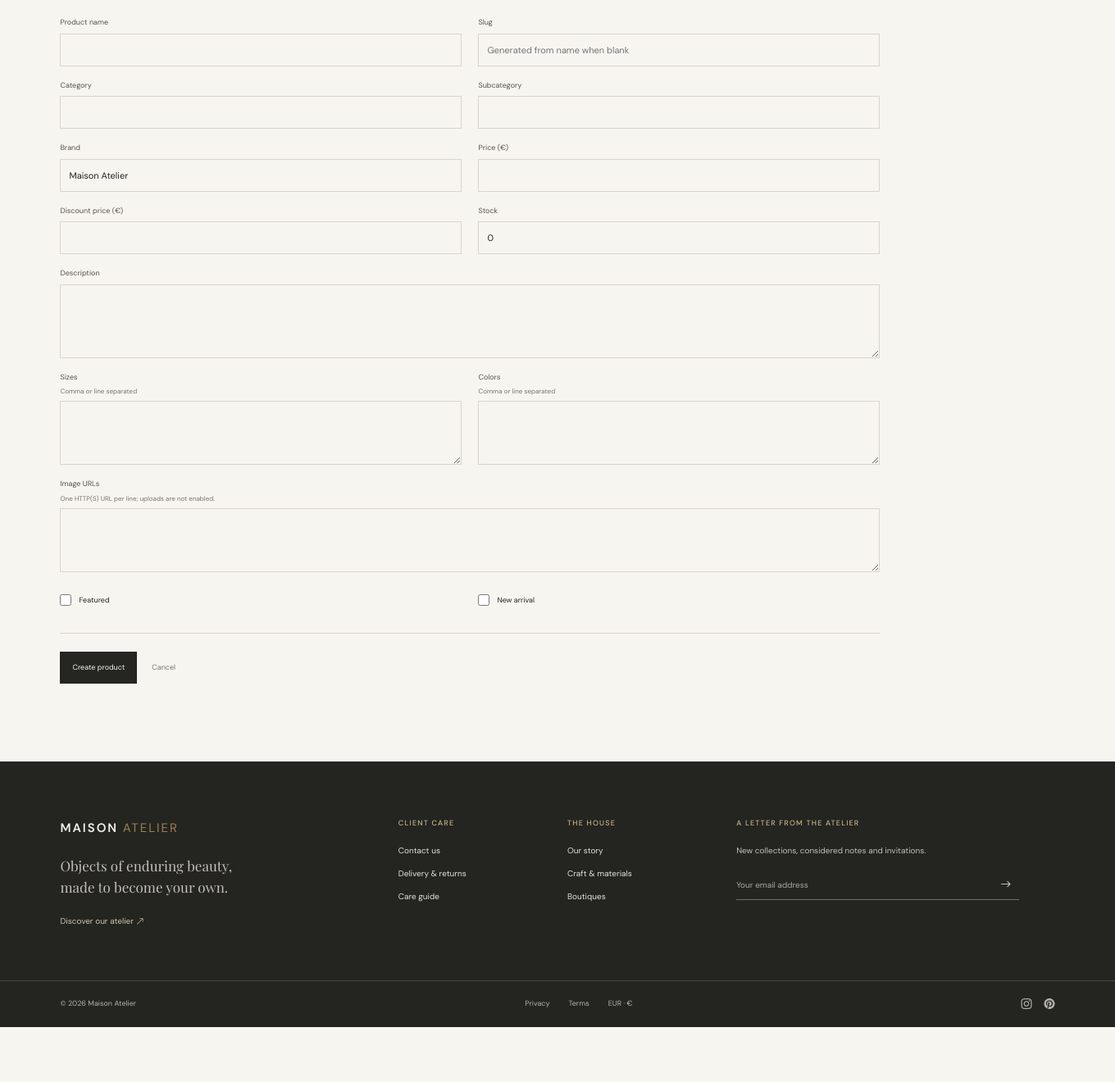
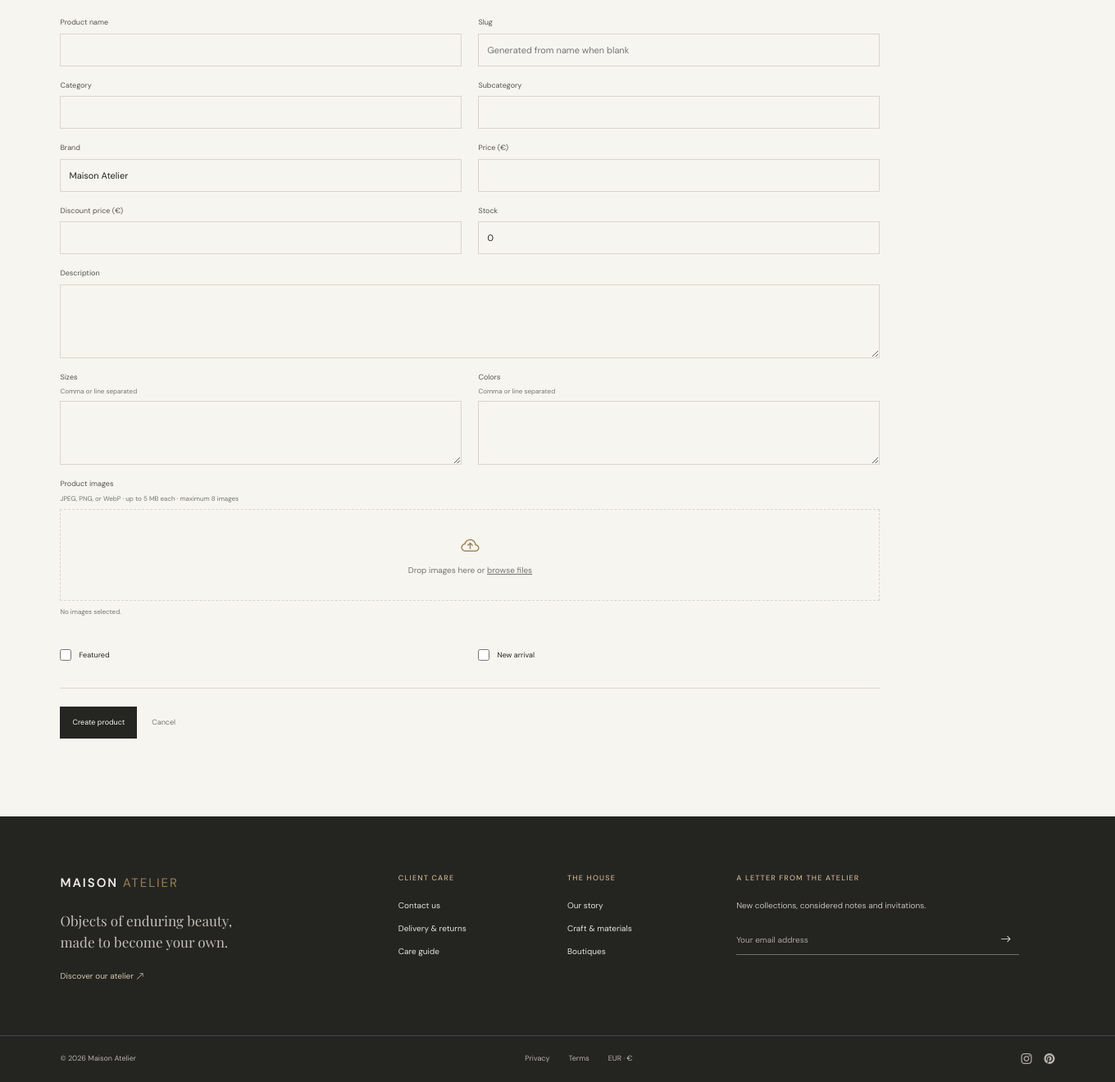
Before and after one commit to ayushgit-art/Sample-Luxury-Ecommerce-Site-, a Node server app: template views/admin/product-form.ejs in a window 1360 px wide; the page is wider, and only the part inside the window is pictured. Shown: the part 340-1660 px from the top of that part at 82% size. Before the commit the page ends 1593 px from the top of that part, so only its background shows below. Run offline with Node 20, Linux system fonts and the light colour scheme; the template is opened without the code that fills it: values that come from a table or form of the project are taken from there, others are empty; data comes from the database, SQL or seed files in the repository; some libraries are stand-ins or nearby versions; some web fonts are replaced.

Commit message:
Drop down added

```diff
--- a/app.js
+++ b/app.js
@@ -18,6 +18,7 @@ app.set('views', path.join(__dirname, 'views'));
 app.use(express.urlencoded({ extended: false }));
 app.use(express.json());
 app.use(express.static(path.join(__dirname, 'public')));
+app.use('/uploads', express.static(path.join(__dirname, 'uploads')));
 app.use(createSessionMiddleware());
 app.use((req, res, next) => {
 	res.locals.currentUser = req.session.userId ? { email: req.session.userEmail, role: req.session.userRole } : null;
--- a/package.json
+++ b/package.json
@@ -17,7 +17,8 @@
     "ejs": "^3.1.10",
     "express": "^4.21.2",
     "express-session": "^1.19.0",
-    "mongoose": "^8.9.5"
+    "mongoose": "^8.9.5",
+    "multer": "^2.4.0"
   },
   "devDependencies": {
     "nodemon": "^3.1.9"
--- a/public/css/styles.css
+++ b/public/css/styles.css
@@ -697,6 +697,17 @@ img { display: block; max-width: 100%; }
 .admin-form-grid .admin-full-width { grid-column: 1 / -1; }
 .admin-form-grid .admin-check { display: flex; align-items: center; gap: 9px; min-height: 35px; color: var(--ink); }
 .admin-form-grid .admin-check input { width: 14px; height: 14px; accent-color: var(--ink); }
+.admin-image-upload-label { margin: 0 0 7px; color: #56544e; font-size: 9px; }
+.admin-image-upload-label small { display: block; margin-top: 4px; color: var(--muted); font-size: 8px; }
+.admin-image-input { position: absolute; width: 1px; height: 1px; overflow: hidden; clip: rect(0, 0, 0, 0); white-space: nowrap; clip-path: inset(50%); }
+.admin-image-dropzone { width: 100%; min-height: 112px; display: flex; flex-direction: column; align-items: center; justify-content: center; gap: 8px; border: 1px dashed var(--line); background: #f7f5f0; color: var(--muted); font: 10px var(--sans); cursor: pointer; }
+.admin-image-dropzone i { color: var(--gold); font-size: 22px; }
+.admin-image-dropzone:hover, .admin-image-dropzone:focus-visible, .admin-image-dropzone.is-dragging { border-color: var(--gold); outline: 1px solid var(--gold); }
+.admin-image-upload-status { min-height: 14px; margin: 7px 0 0; color: var(--muted); font-size: 8px; }
+.admin-image-previews { display: grid; grid-template-columns: repeat(auto-fill, minmax(100px, 1fr)); gap: 10px; margin-top: 11px; }
+.admin-image-preview { position: relative; aspect-ratio: 1; border: 1px solid var(--line); background: #f7f5f0; }
+.admin-image-preview img { width: 100%; height: 100%; object-fit: cover; }
+.admin-image-preview button { position: absolute; top: 4px; right: 4px; width: 25px; height: 25px; border: 0; background: var(--ink); color: var(--paper); cursor: pointer; }
 .admin-form-actions { display: flex; align-items: center; gap: 18px; padding-top: 22px; margin-top: 22px; border-top: 1px solid var(--line); }
 .admin-form-actions > a { color: var(--muted); font-size: 9px; }
 .admin-forbidden { min-height: 58vh; display: flex; flex-direction: column; align-items: center; justify-content: center; padding-top: 70px; padding-bottom: 80px; text-align: center; }
--- /dev/null
+++ b/public/js/admin-product-upload.js
@@ -0,0 +1,97 @@
+const upload = document.querySelector('[data-product-image-upload]');
+
+if (upload) {
+  const form = upload.closest('form');
+  const input = upload.querySelector('input[type="file"]');
+  const dropzone = upload.querySelector('[data-image-dropzone]');
+  const previews = upload.querySelector('[data-image-previews]');
+  const status = upload.querySelector('[data-image-upload-status]');
+  const allowedTypes = new Set(['image/jpeg', 'image/png', 'image/webp']);
+  const maximumFileSize = 5 * 1024 * 1024;
+  const maximumFiles = 8;
+  let selectedFiles = [];
+
+  const syncInputFiles = () => {
+    const transfer = new DataTransfer();
+    selectedFiles.forEach(({ file }) => transfer.items.add(file));
+    input.files = transfer.files;
+  };
+
+  const renderPreviews = () => {
+    previews.replaceChildren();
+    selectedFiles.forEach(({ file, previewUrl }, index) => {
+      const card = document.createElement('div');
+      card.className = 'admin-image-preview';
+      const image = document.createElement('img');
+      image.src = previewUrl;
+      image.alt = file.name;
+      const remove = document.createElement('button');
+      remove.type = 'button';
+      remove.setAttribute('aria-label', `Remove ${file.name}`);
+      remove.innerHTML = '<i class="bi bi-x-lg" aria-hidden="true"></i>';
+      remove.addEventListener('click', () => {
+        URL.revokeObjectURL(previewUrl);
+        selectedFiles.splice(index, 1);
+        syncInputFiles();
+        renderPreviews();
+      });
+      card.append(image, remove);
+      previews.append(card);
+    });
+    status.textContent = selectedFiles.length
+      ? `${selectedFiles.length} image${selectedFiles.length === 1 ? '' : 's'} selected.`
+      : 'No images selected.';
+  };
+
+  const addFiles = (files) => {
+    const availableSlots = maximumFiles - selectedFiles.length;
+    if (files.length > availableSlots) {
+      syncInputFiles();
+      status.textContent = `Select no more than ${maximumFiles} images in total.`;
+      return;
+    }
+    for (const file of files) {
+      if (!allowedTypes.has(file.type) || file.size > maximumFileSize) {
+        syncInputFiles();
+        status.textContent = 'Choose JPEG, PNG, or WebP images no larger than 5 MB each.';
+        return;
+      }
+    }
+    selectedFiles.push(...files.map((file) => ({ file, previewUrl: URL.createObjectURL(file) })));
+    syncInputFiles();
+    renderPreviews();
+  };
+
+  dropzone.addEventListener('click', () => input.click());
+  dropzone.addEventListener('keydown', (event) => {
+    if (event.key === 'Enter' || event.key === ' ') {
+      event.preventDefault();
+      input.click();
+    }
+  });
+  input.addEventListener('change', () => {
+    const files = Array.from(input.files);
+    input.value = '';
+    addFiles(files);
+  });
+  for (const eventName of ['dragenter', 'dragover']) {
+    dropzone.addEventListener(eventName, (event) => {
+      event.preventDefault();
+      dropzone.classList.add('is-dragging');
+    });
+  }
+  for (const eventName of ['dragleave', 'drop']) {
+    dropzone.addEventListener(eventName, (event) => {
+      event.preventDefault();
+      dropzone.classList.remove('is-dragging');
+    });
+  }
+  dropzone.addEventListener('drop', (event) => addFiles(Array.from(event.dataTransfer.files)));
+  form.addEventListener('submit', (event) => {
+    if (!selectedFiles.length) {
+      event.preventDefault();
+      status.textContent = 'Select at least one product image.';
+      dropzone.focus();
+    }
+  });
+}
--- a/routes/adminRoutes.js
+++ b/routes/adminRoutes.js
@@ -7,7 +7,7 @@ router.use(requireAdmin);
 router.get('/', admin.renderDashboard);
 router.get('/products', admin.renderProducts);
 router.get('/products/new', admin.renderNewProduct);
-router.post('/products', admin.createProduct);
+router.post('/products', admin.uploadProductImages, admin.createProduct);
 router.get('/products/:id/edit', admin.renderEditProduct);
 router.post('/products/:id', admin.updateProduct);
 router.post('/products/:id/delete', admin.deleteProduct);
--- a/views/admin/product-form.ejs
+++ b/views/admin/product-form.ejs
@@ -3,7 +3,7 @@
   <header class="admin-heading"><div><p class="eyebrow">Maison Atelier · Product management</p><h1><%= productId ? 'Edit product' : 'Add product' %></h1></div><a class="admin-inline-link" href="/admin/products"><i class="bi bi-arrow-left"></i> All products</a></header>
   <%- include('_nav') %>
   <% if (error) { %><p class="admin-form-error" role="alert"><%= error %></p><% } %>
-  <form class="admin-product-form" action="<%= productId ? `/admin/products/${productId}` : '/admin/products' %>" method="post">
+  <form class="admin-product-form" action="<%= productId ? `/admin/products/${productId}` : '/admin/products' %>" method="post" enctype="<%= productId ? 'application/x-www-form-urlencoded' : 'multipart/form-data' %>">
     <div class="admin-form-grid">
       <label>Product name<input name="name" value="<%= values.name || '' %>" maxlength="120" required></label>
       <label>Slug<input name="slug" value="<%= values.slug || '' %>" maxlength="120" placeholder="Generated from name when blank"></label>
@@ -16,11 +16,25 @@
       <label class="admin-full-width">Description<textarea name="description" rows="5" maxlength="5000" required><%= values.description || '' %></textarea></label>
       <label>Sizes <small>Comma or line separated</small><textarea name="sizes" rows="3"><%= values.sizesText || '' %></textarea></label>
       <label>Colors <small>Comma or line separated</small><textarea name="colors" rows="3"><%= values.colorsText || '' %></textarea></label>
-      <label class="admin-full-width">Image URLs <small>One HTTP(S) URL per line; uploads are not enabled.</small><textarea name="images" rows="3" required><%= values.imagesText || '' %></textarea></label>
+      <% if (productId) { %>
+        <label class="admin-full-width">Image URLs <small>One HTTP(S) URL or saved upload path per line.</small><textarea name="images" rows="3" required><%= values.imagesText || '' %></textarea></label>
+      <% } else { %>
+        <div class="admin-full-width admin-image-upload" data-product-image-upload>
+          <p class="admin-image-upload-label">Product images <small>JPEG, PNG, or WebP · up to 5 MB each · maximum 8 images</small></p>
+          <input class="admin-image-input" id="product-images" name="images" type="file" accept="image/jpeg,image/png,image/webp" multiple tabindex="-1" aria-hidden="true">
+          <button class="admin-image-dropzone" type="button" data-image-dropzone aria-controls="product-images">
+            <i class="bi bi-cloud-arrow-up" aria-hidden="true"></i>
+            <span>Drop images here or <u>browse files</u></span>
+          </button>
+          <p class="admin-image-upload-status" data-image-upload-status aria-live="polite">No images selected.</p>
+          <div class="admin-image-previews" data-image-previews></div>
+        </div>
+      <% } %>
       <label class="admin-check"><input type="checkbox" name="featured" <%= values.featured ? 'checked' : '' %>> Featured</label>
       <label class="admin-check"><input type="checkbox" name="newArrival" <%= values.newArrival ? 'checked' : '' %>> New arrival</label>
     </div>
     <div class="admin-form-actions"><button class="admin-primary-link" type="submit"><%= productId ? 'Save product' : 'Create product' %></button><a href="/admin/products">Cancel</a></div>
   </form>
 </main>
+<% if (!productId) { %><script src="/js/admin-product-upload.js" defer></script><% } %>
 <%- include('../partials/footer') %>
```
Also changed, not shown: controllers/adminController.js (+93 -8 lines), 2 other files.
